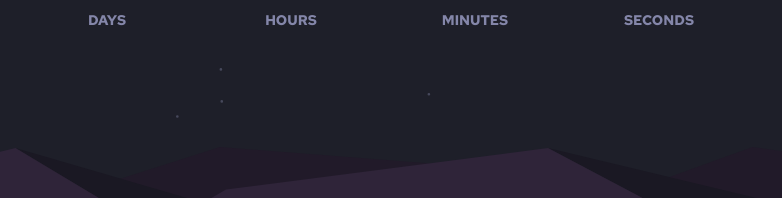
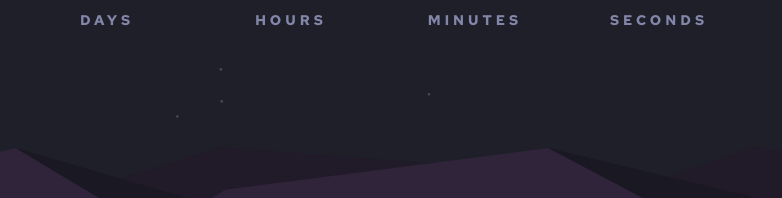
Before and after one commit to Skaneris/launch-countdown-timer, a plain HTML site: page index.html in a window 1280 px wide. Shown: the part 456-654 px from the top of the page, 256-1038 px from the left. Drawn offline with Linux system fonts and the light colour scheme.

Commit message:
letter-spacing

```diff
--- a/sass/_timer.sass
+++ b/sass/_timer.sass
@@ -100,6 +100,7 @@ $dtop-c-height: 140px
             div
                 width: $dtop-c-width
                 font-size: 14px
+                letter-spacing: 4px
 
 $darken-red: #a84059
 $soft-red: hsl(345, 95%, 68%)
```
Also changed, not shown: css/style.css.
